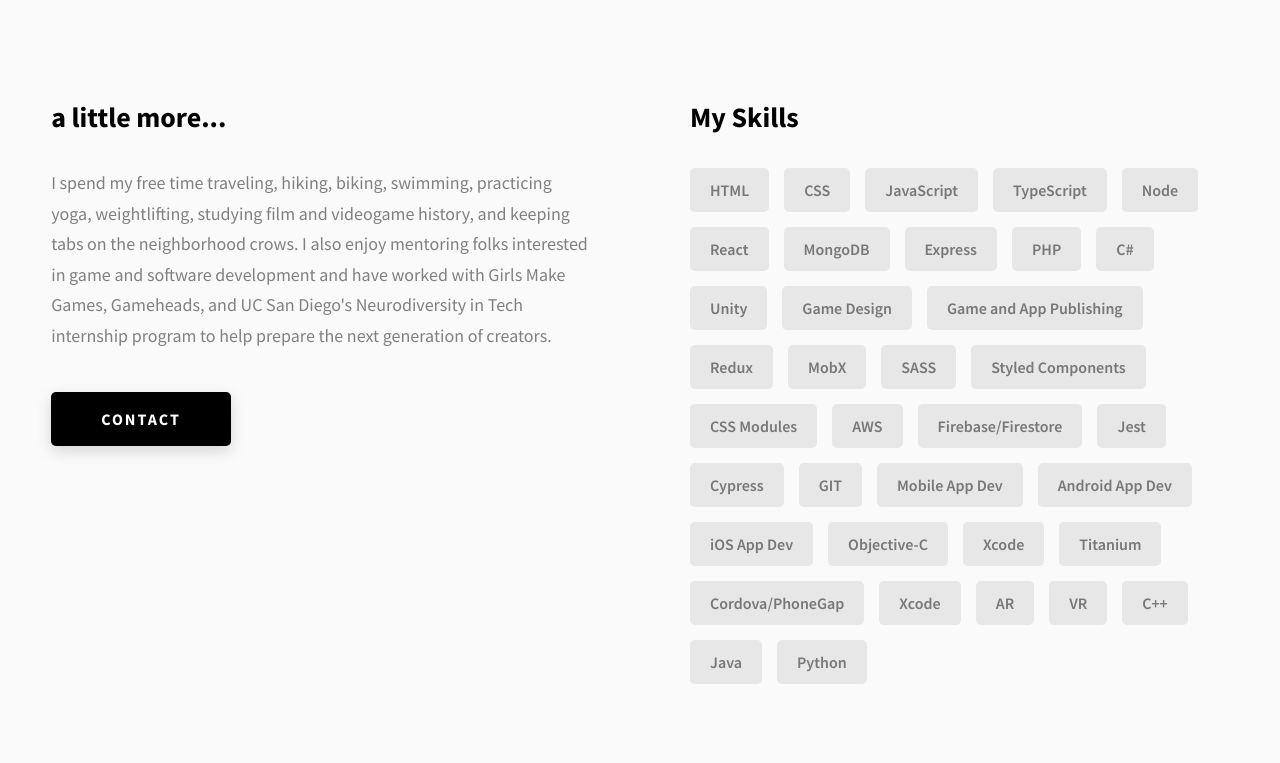
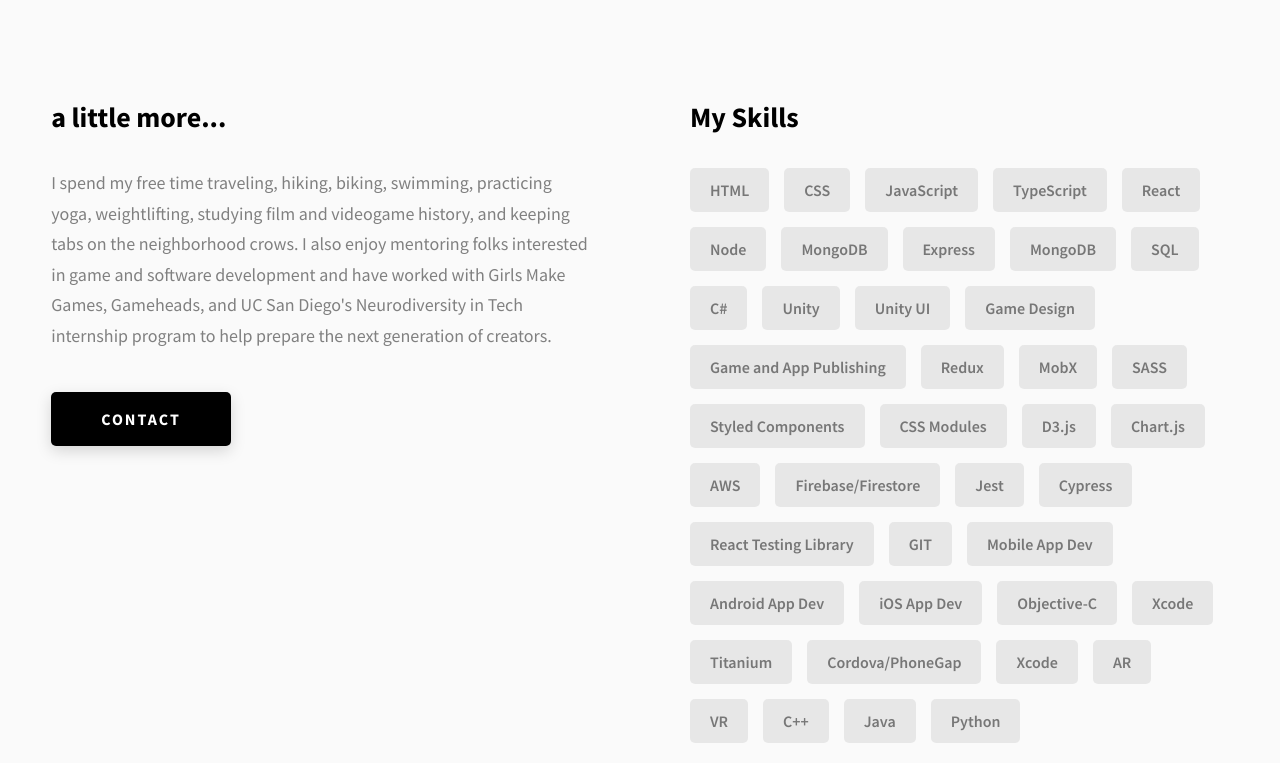
Before and after one commit to mklewandowski/portfolio, a website: page index.html in a window 1280 px wide. Shown: the part 1883-2646 px from the top of the page. Drawn offline with Linux system fonts and the light colour scheme.

Commit message:
Update intro and skills

```diff
--- a/index.html
+++ b/index.html
@@ -88,8 +88,8 @@
         <h1 class="heading-primary">Hi, I'm Matt Lewandowski</h1>
         <div class="home-hero__info">
           <p class="text-primary">
-            I am a versatile, accomplished Senior Software Engineer with expertise in full stack web development, mobile applications, and game design and development. I thrive on making impactful
-            software with creative individuals in adaptable teams, and I'm interested in the intersection of STEM education, gaming, and storytelling.
+            I am a versatile, accomplished Senior Software Engineer with expertise in full stack web development, mobile applications, game design and development, and Windows programming.
+            I thrive on making impactful software with creative individuals in agile teams. I'm interested in the intersection of STEM education, gaming, and storytelling.
           </p>
         </div>
         <div class="home-hero__cta">
@@ -185,13 +185,15 @@
               <div class="skills__skill">CSS</div>
               <div class="skills__skill">JavaScript</div>
               <div class="skills__skill">TypeScript</div>
+              <div class="skills__skill">React</div>
               <div class="skills__skill">Node</div>
-              <div class="skills__skill">React</div>
               <div class="skills__skill">MongoDB</div>
               <div class="skills__skill">Express</div>
-              <div class="skills__skill">PHP</div>
+              <div class="skills__skill">MongoDB</div>
+              <div class="skills__skill">SQL</div>
               <div class="skills__skill">C#</div>
               <div class="skills__skill">Unity</div>
+              <div class="skills__skill">Unity UI</div>
               <div class="skills__skill">Game Design</div>
               <div class="skills__skill">Game and App Publishing</div>
               <div class="skills__skill">Redux</div>
@@ -199,10 +201,13 @@
               <div class="skills__skill">SASS</div>
               <div class="skills__skill">Styled Components</div>
               <div class="skills__skill">CSS Modules</div>
+              <div class="skills__skill">D3.js</div>
+              <div class="skills__skill">Chart.js</div>
               <div class="skills__skill">AWS</div>
               <div class="skills__skill">Firebase/Firestore</div>
               <div class="skills__skill">Jest</div>
               <div class="skills__skill">Cypress</div>
+              <div class="skills__skill">React Testing Library</div>
               <div class="skills__skill">GIT</div>
               <div class="skills__skill">Mobile App Dev</div>
               <div class="skills__skill">Android App Dev</div>
```
